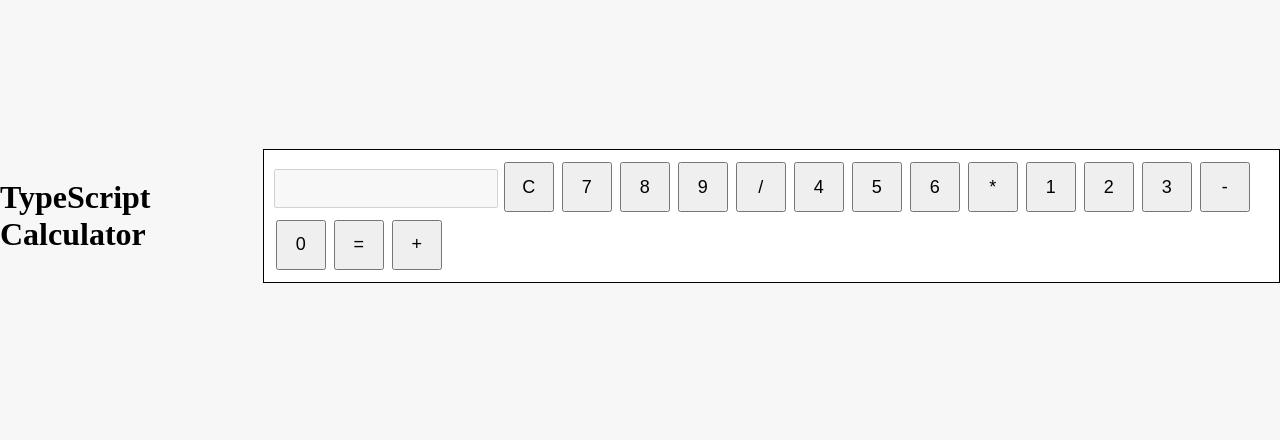
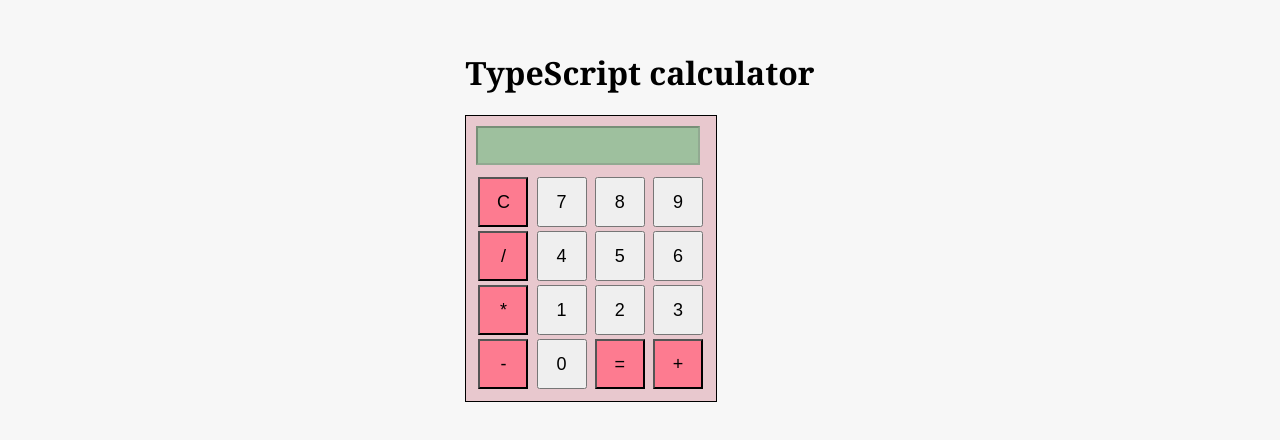
Before and after one commit to satuhalinen/typescript-calculator, a website built with Vite: page index.html in a window 1280 px wide. Shown: the part 184-624 px from the top of the page. Built offline with nearby package versions, Linux system fonts and the light colour scheme.

Commit message:
change button, calculator and display colors

```diff
--- a/index.html
+++ b/index.html
@@ -7,27 +7,28 @@
     <link rel="stylesheet" href="./src/style.css" />
   </head>
   <body>
-    <h1>TypeScript Calculator</h1>
+    <div>
+      <h1>TypeScript calculator</h1>
       <div id="calculator">
         <input type="text" id="display" disabled />
-      <button onclick="clearDisplay()">C</button>
+        <button class="operations" onclick="clearDisplay()">C</button>
         <button onclick="inputNumber(7)">7</button>
         <button onclick="inputNumber(8)">8</button>
         <button onclick="inputNumber(9)">9</button>
-      <button onclick="inputOperator('/')">/</button>
+        <button class="operations" onclick="inputOperator('/')">/</button>
         <button onclick="inputNumber(4)">4</button>
         <button onclick="inputNumber(5)">5</button>
         <button onclick="inputNumber(6)">6</button>
-      <button onclick="inputOperator('*')">*</button>
+        <button class="operations" onclick="inputOperator('*')">*</button>
         <button onclick="inputNumber(1)">1</button>
         <button onclick="inputNumber(2)">2</button>
         <button onclick="inputNumber(3)">3</button>
-      <button onclick="inputOperator('-')">-</button>
+        <button class="operations" onclick="inputOperator('-')">-</button>
         <button onclick="inputNumber(0)">0</button>
-      <button onclick="calculateResult()">=</button>
-      <button onclick="inputOperator('+')">+</button>
+        <button class="operations" onclick="calculateResult()">=</button>
+        <button class="operations" onclick="inputOperator('+')">+</button>
       </div>
-
+    </div>
     <script src="./src/calculator.ts" type="module"></script>
   </body>
 </html>
--- a/src/style.css
+++ b/src/style.css
@@ -5,12 +5,14 @@ body {
   height: 100vh;
   margin: 0;
   background-color: #f7f7f7;
+  font-family: Cambria, Cochin, Georgia, Times, "Times New Roman", serif;
 }
 
 #calculator {
   border: 1px solid #000;
   padding: 10px;
-  background: #fff;
+  background: rgb(232, 200, 206);
+  width: 230px;
 }
 
 #calculator input {
@@ -25,3 +27,11 @@ body {
   font-size: 18px;
   margin: 2px;
 }
+
+#display {
+  background: rgb(158, 192, 158);
+}
+
+.operations {
+  background: rgb(253, 123, 144);
+}
```
Lines whose indentation alone changed are shown as unchanged.
